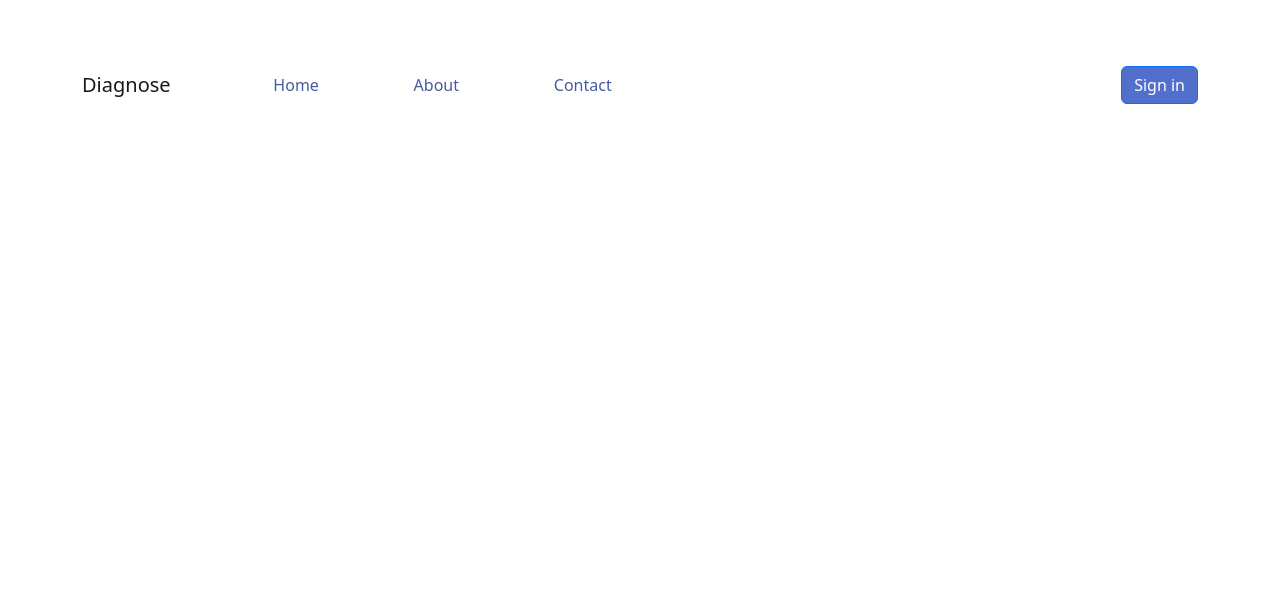
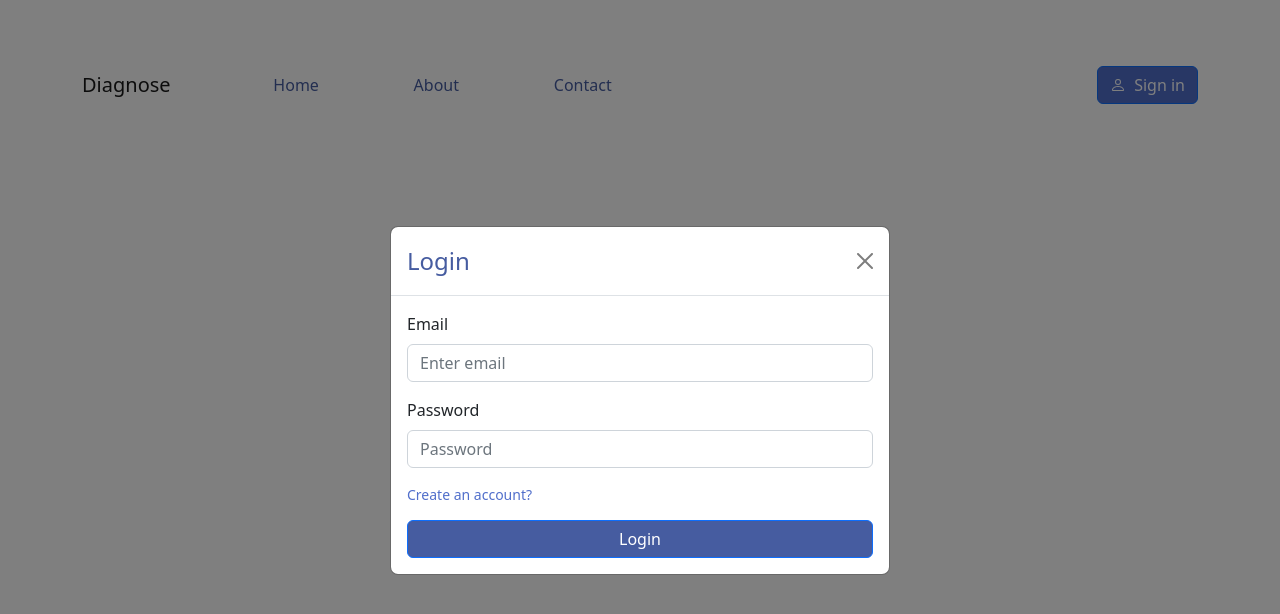
Before and after one commit to Vi-QAN/medical-record-app, a React (Create React App) app: page / in a window 1280 px wide. Both pictures are taken after a click on the button "Sign in". Shown: the top 614 px of the page. Built offline with nearby package versions, Linux system fonts and the light colour scheme.

Commit message:
login/register modal added

```diff
--- a/src/App.js
+++ b/src/App.js
@@ -1,10 +1,15 @@
+import { useState } from 'react';
+import './App.css';
 import Header from './components/Header';
-import './App.css';
+import LoginModal from './components/LoginModal';
 
 function App() {
+  const [showModal, setShowModal] = useState(false);
+
   return (
     <div className="App">
-      <Header />
+      <Header setShowModal={setShowModal}/>
+      <LoginModal setShowModal={setShowModal} showModal={showModal}/>
     </div>
   );
 }
--- a/src/components/Header.js
+++ b/src/components/Header.js
@@ -3,7 +3,7 @@ import { Navbar, Container, Nav, Button} from "react-bootstrap";
 import 'bootstrap/dist/css/bootstrap.min.css';
 import '../styles/HeaderStyle.css';
 
-export default function Header() {
+export default function Header({setShowModal}) {
     return (
         <Navbar
             collapseOnSelect
@@ -19,8 +19,10 @@ export default function Header() {
                         <Nav.Link className="link" href="#home">Contact</Nav.Link>
                     </Nav>
                     <Nav>
-
-                        <Button className="btn">Sign in</Button>
+                        <Button onClick={() => setShowModal(true)} className="btn">
+                            <svg xmlns="http://www.w3.org/2000/svg" width="20" height="20" fill="currentColor" class="bi bi-person" viewBox="0 0 20 20">
+                                <path d="M8 8a3 3 0 1 0 0-6 3 3 0 0 0 0 6zm2-3a2 2 0 1 1-4 0 2 2 0 0 1 4 0zm4 8c0 1-1 1-1 1H3s-1 0-1-1 1-4 6-4 6 3 6 4zm-1-.004c-.001-.246-.154-.986-.832-1.664C11.516 10.68 10.289 10 8 10c-2.29 0-3.516.68-4.168 1.332-.678.678-.83 1.418-.832 1.664h10z"/>
+                            </svg> Sign in</Button>
                     </Nav>
                 </Navbar.Collapse>
                 </Container>
--- /dev/null
+++ b/src/components/LoginModal.js
@@ -0,0 +1,72 @@
+import React, { useState } from 'react';
+import { Modal, Form, Button, Nav } from 'react-bootstrap';
+
+import '../styles/ModalStyle.css';
+
+export default function LoginModal({showModal, setShowModal}) {
+    const [loginMode, setLoginMode] = useState(true);
+
+    return (
+        <React.Fragment>
+            <Modal
+
+                show={showModal}
+                dialogClassName="modal-90w"
+                onHide={() => setShowModal(false)}
+                centered={true}
+                >
+                <Modal.Header closeButton>
+                    {loginMode ?
+                    <Modal.Title className="title" id="example-custom-modal-styling-title">
+                        Login
+                    </Modal.Title>
+                    :
+                    <Modal.Title className="title" id="example-custom-modal-styling-title">
+                        Register
+                    </Modal.Title> }
+
+                </Modal.Header>
+                <Modal.Body className='form-wrapper'>
+                    {loginMode ?
+                    <Form className='form'>
+                        <Form.Group className="mb-3" controlId="formBasicEmail">
+                            <Form.Label>Email</Form.Label>
+                            <Form.Control type="email" placeholder="Enter email" />
+                        </Form.Group>
+
+                        <Form.Group className="mb-3" controlId="formBasicPassword">
+                            <Form.Label>Password</Form.Label>
+                            <Form.Control type="password" placeholder="Password" />
+                        </Form.Group>
+                        <Nav className='link-wrapper'>
+                            <Nav.Link className="link" onClick={() => setLoginMode(false)}>Create an account?</Nav.Link>
+                        </Nav>
+                        <Button className='btn' type="submit">
+                            Login
+                        </Button>
+                    </Form>
+                    :
+                    <Form className='form'>
+                        <Form.Group className="mb-3" controlId="formBasicEmail">
+                            <Form.Label>Email</Form.Label>
+                            <Form.Control type="email" placeholder="Enter email" />
+                        </Form.Group>
+
+                        <Form.Group className="mb-3" controlId="formBasicPassword">
+                            <Form.Label>Password</Form.Label>
+                            <Form.Control type="password" placeholder="Password" />
+                        </Form.Group>
+                        <Nav className='link-wrapper'>
+                            <Nav.Link className='link' onClick={() => setLoginMode(true)}>Already have an account?</Nav.Link>
+                        </Nav>
+                        <Button className='btn' type="submit">
+                            Register
+                        </Button>
+                    </Form>
+                }
+                </Modal.Body>
+            </Modal>
+        </React.Fragment>
+
+    )
+}
--- /dev/null
+++ b/src/styles/ModalStyle.css
@@ -0,0 +1,24 @@
+@import url('../constants/colors.css');
+
+.title {
+    color: var(--dark-blue);
+}
+
+.form-wrapper .form {
+}
+
+.form-wrapper .form .link-wrapper {
+    margin: 15px 0px;
+}
+
+.form-wrapper .form .link-wrapper .link{
+    margin: 0;
+    padding: 0;
+    color: var(--light-blue);
+    font-size: 14px;
+}
+
+.form-wrapper .form .btn {
+    background: var(--dark-blue);
+    width: 100%;
+}
```
